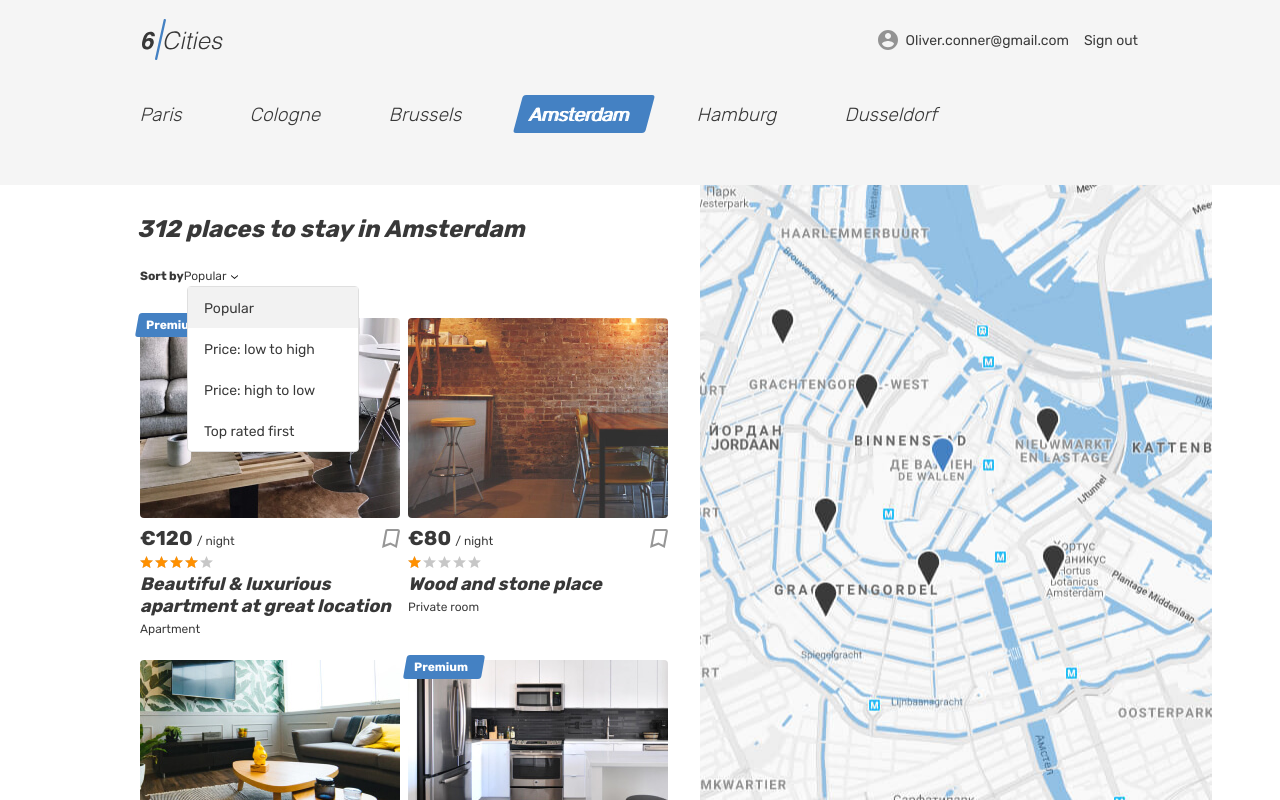
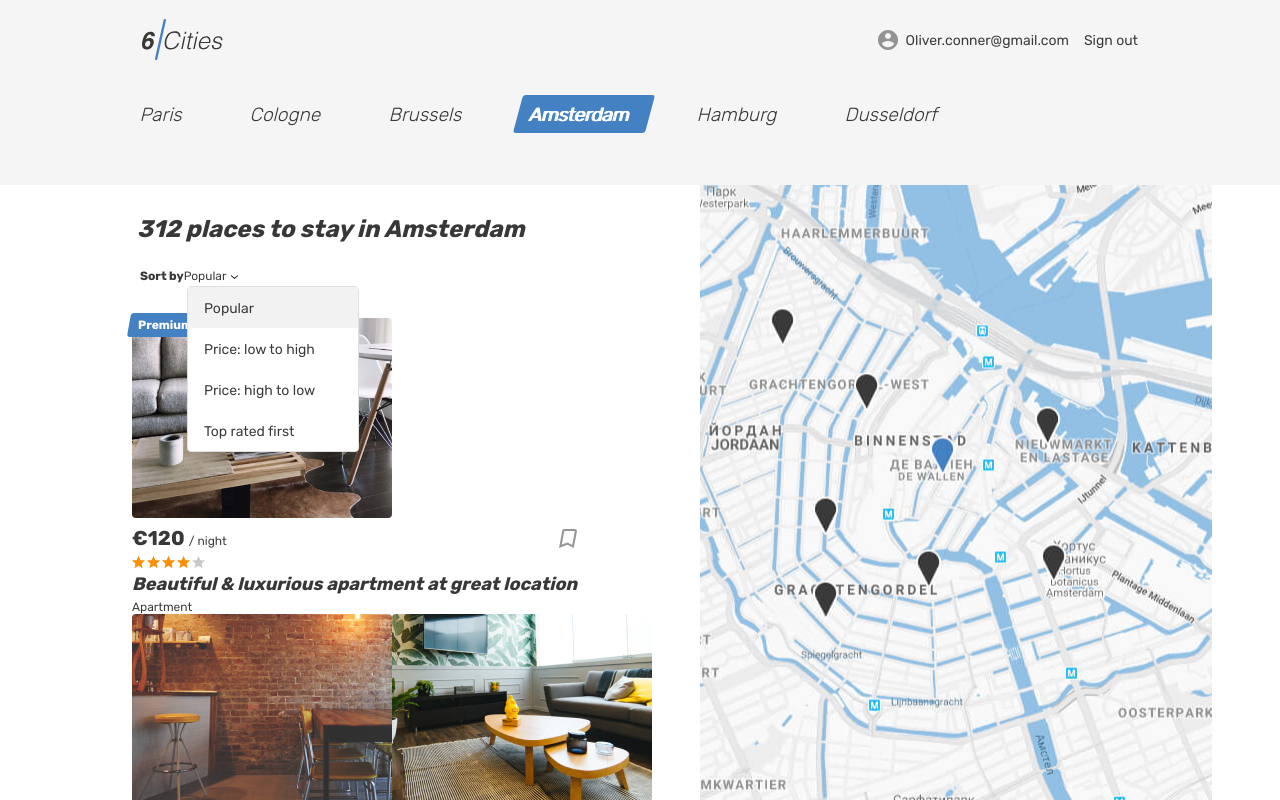
Before and after one commit to costigans/243814-six-cities-8, a React (Create React App) app in the folder project/: page / in a window 1280 px wide. Built offline with nearby package versions, Linux system fonts and the light colour scheme.

Commit message:
Скорректирует компоненты `Place` и `List Place`

```diff
--- a/project/src/components/list-places/list-places.tsx
+++ b/project/src/components/list-places/list-places.tsx
@@ -3,14 +3,15 @@ import {Property} from '../../types/property';
 import Place from '../place/place';
 
 type ListPlacesProps = {
-  properties: Property[]
+  properties: Property[],
+  parentClassName: string
 };
 
-function ListPlaces({properties}: ListPlacesProps): JSX.Element {
+function ListPlaces({properties, parentClassName}: ListPlacesProps): JSX.Element {
   const [, setActiveOffer] = useState(null);
 
   return (
-    <div className="cities__places-list places__list tabs__content">
+    <>
       {properties.map((property) => {
         const keyValue = property.id;
 
@@ -18,11 +19,12 @@ function ListPlaces({properties}: ListPlacesProps): JSX.Element {
           <Place
             key={keyValue}
             property={property}
+            parentClassName={parentClassName}
             setActiveOffer={setActiveOffer}
           />
         );
       })}
-    </div>
+    </>
   );
 }
 
--- a/project/src/components/place/place.tsx
+++ b/project/src/components/place/place.tsx
@@ -5,16 +5,19 @@ import RatingBar from '../rating-bar/rating-bar';
 
 type PlaceProps = {
   property: Property,
-  setActiveOffer: any //TODO
+  parentClassName: string,
+  setActiveOffer: any //TODO: подобрать тип
 }
 
-function Place({property, setActiveOffer}: PlaceProps): JSX.Element {
+//TODO: пропсы размеров фото
+
+function Place({property, parentClassName, setActiveOffer}: PlaceProps): JSX.Element {
   const offerUrl = `/offer/${property.id}`;
   const firstPhoto = property.photos[0];
 
   return (
     <article
-      className="cities__place-card place-card"
+      className={`${parentClassName}__card place-card`}
       onMouseEnter={() => setActiveOffer(property.id)}
       onMouseLeave={() => setActiveOffer(null)}
     >
@@ -22,12 +25,12 @@ function Place({property, setActiveOffer}: PlaceProps): JSX.Element {
         <div className="place-card__mark">
           <span>Premium</span>
         </div>}
-      <div className="cities__image-wrapper place-card__image-wrapper">
+      <div className={`${parentClassName}__image-wrapper place-card__image-wrapper`}>
         <Link to={offerUrl}>
           <img className="place-card__image" src={firstPhoto.src} width={firstPhoto.width} height={firstPhoto.height} alt={firstPhoto.altText} />
         </Link>
       </div>
-      <div className="place-card__info">
+      <div className={`${parentClassName}__card-info place-card__info`}>
         <div className="place-card__price-wrapper">
           <div className="place-card__price">
             <b className="place-card__price-value">&euro;{property.price} </b>
--- a/project/src/pages/main/main.tsx
+++ b/project/src/pages/main/main.tsx
@@ -95,7 +95,9 @@ function Main({placesCount, places}: MainProps): JSX.Element {
                   <li className="places__option" tabIndex={0}>Top rated first</li>
                 </ul>
               </form>
-              <ListPlaces properties={places} />
+              <div className="cities__places-list places__list tabs__content">
+                <ListPlaces properties={places} parentClassName={'cities'} />
+              </div>
             </section>
             <div className="cities__right-section">
               <section className="cities__map map"></section>
```
